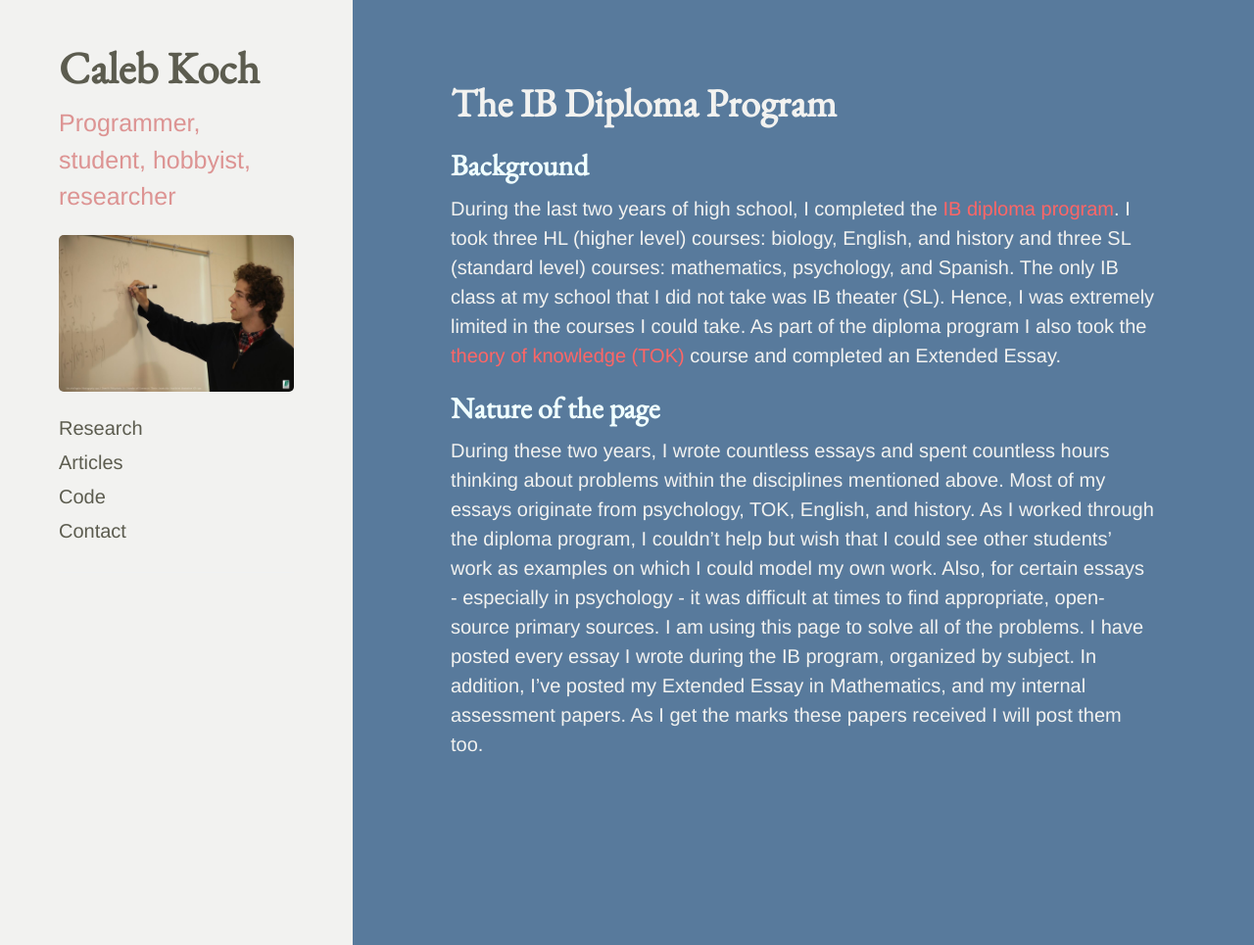
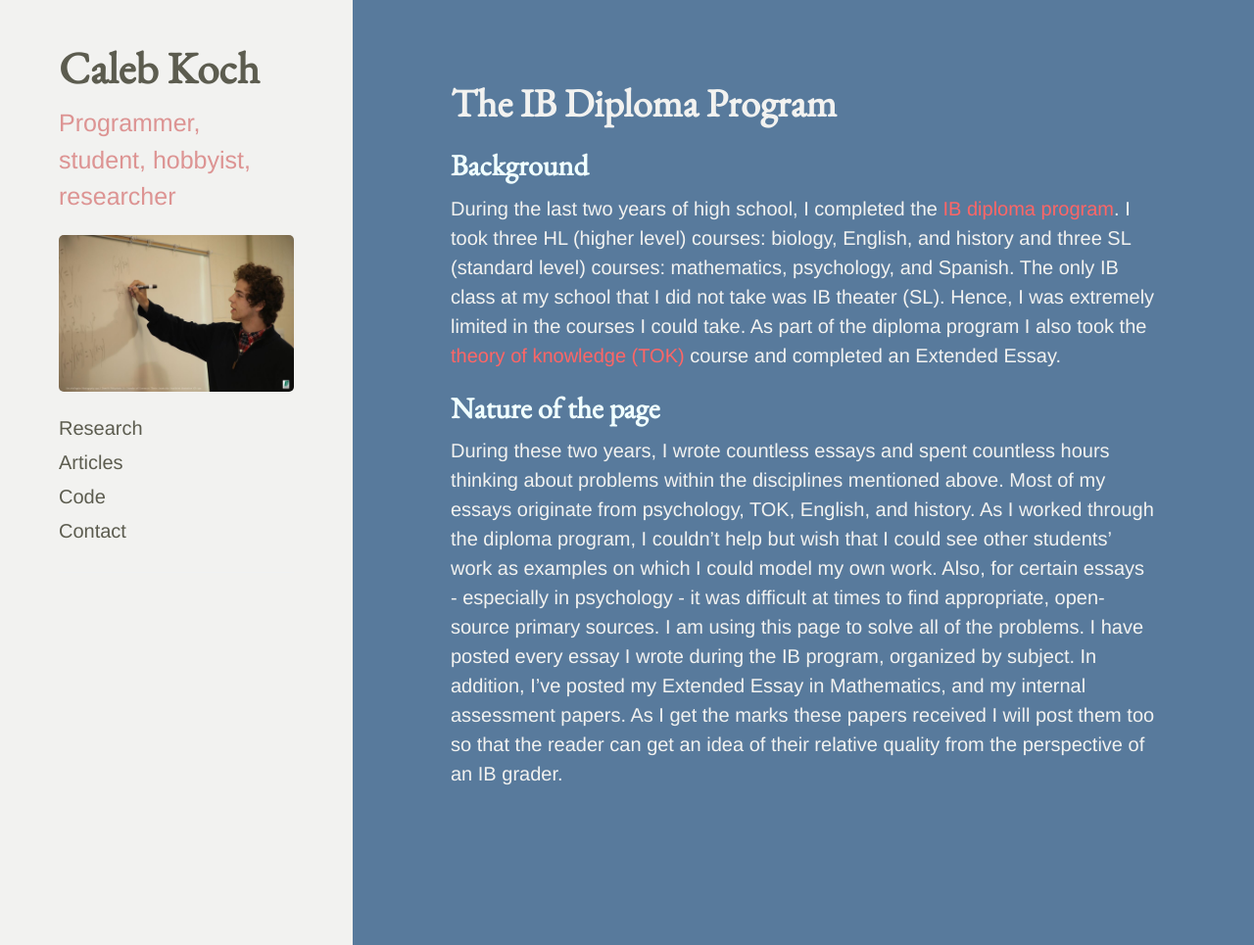
Before and after one commit to cakoch10/cakoch10.github.io, a Jekyll site: the page built from IB.md, in a window 1280 px wide and 965 px high. Shown: the whole window at 98% size. Built offline with Jekyll 4.4.1, drawn with Linux system fonts in a browser that asks for light colours.

Commit message:
Update IB.md

```diff
--- a/IB.md
+++ b/IB.md
@@ -12,5 +12,5 @@
 <h2>Nature of the page</h2>
 
 <span style="color:#f2f2f0">
-During these two years, I wrote countless essays and spent countless hours thinking about problems within the disciplines mentioned above. Most of my essays originate from psychology, TOK, English, and history. As I worked through the diploma program, I couldn't help but wish that I could see other students' work as examples on which I could model my own work. Also, for certain essays - especially in psychology - it was difficult at times to find appropriate, open-source primary sources. I am using this page to solve all of the problems. I have posted every essay I wrote during the IB program, organized by subject. In addition, I've posted my Extended Essay in Mathematics, and my internal assessment papers. As I get the marks these papers received I will post them too.
+During these two years, I wrote countless essays and spent countless hours thinking about problems within the disciplines mentioned above. Most of my essays originate from psychology, TOK, English, and history. As I worked through the diploma program, I couldn't help but wish that I could see other students' work as examples on which I could model my own work. Also, for certain essays - especially in psychology - it was difficult at times to find appropriate, open-source primary sources. I am using this page to solve all of the problems. I have posted every essay I wrote during the IB program, organized by subject. In addition, I've posted my Extended Essay in Mathematics, and my internal assessment papers. As I get the marks these papers received I will post them too so that the reader can get an idea of their relative quality from the perspective of an IB grader.
 </span>
```
